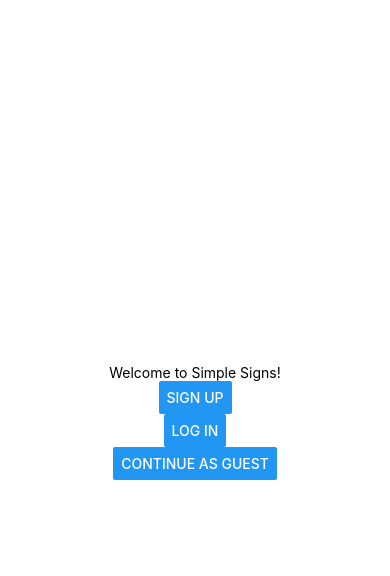
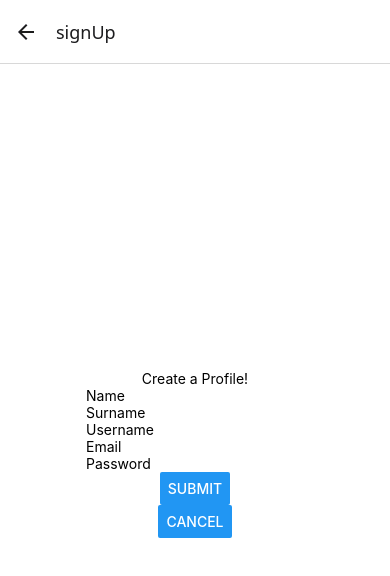
Before and after one commit to DeltaCharlie8/bslapp, a React Native app: screen /signUp in a window 390 px wide. Shown: the top 576 px of the page. Built offline with nearby package versions, Linux system fonts and the light colour scheme.

Commit message:
connect Sign Up button to Sign Up screen

```diff
--- a/App.js
+++ b/App.js
@@ -2,21 +2,45 @@
 import * as React from 'react';
 import { StyleSheet, Text, View, Button } from 'react-native';
 import { NavigationContainer } from '@react-navigation/native';
+import {createNativeStackNavigator} from '@react-navigation/native-stack';
+import signUp from './screens/signUp';
+
+const Stack = createNativeStackNavigator();
+
+// This is the launch screen when starting the app
+const launchScreen = ({ navigation }) => {
+  return (
+    <View style={styles.container}>
+      <StatusBar style="auto" />
+      <Text>Welcome to Simple Signs!</Text>
+      <Button
+        title="Sign Up"
+        onPress={() => navigation.navigate('signUp')}
+      />
+      <Button title="Log In" />
+      <Button title="Continue as Guest" />
+    </View>
+  );
+};
 
 const App = () => {
   return (
-      // This is the launch screen when starting the app
       <NavigationContainer>
-        <View style={styles.container}>
-          <StatusBar style="auto" />
-          <Text>Welcome to Simple Signs!</Text>
-          <Button title = "Sign Up" />
-          <Button title = "Log In" />
-          <Button title = "Continue as Guest" />
-        </View>
-      </NavigationContainer>
+      <Stack.Navigator>
+        <Stack.Screen
+          name="launchScreen"
+          component={launchScreen}
+        />
+        <Stack.Screen
+          name="signUp"
+          component={signUp}
+        />
+      </Stack.Navigator>
+    </NavigationContainer>
   );
 };
+
+
 
 const styles = StyleSheet.create({
   container: {
--- a/package.json
+++ b/package.json
@@ -12,11 +12,12 @@
     "@react-navigation/elements": "^2.2.5",
     "@react-navigation/native": "^7.0.14",
     "@react-navigation/native-stack": "^7.2.0",
+    "cocoapods": "^0.0.0",
     "expo": "~52.0.25",
     "expo-status-bar": "~2.0.1",
     "react": "18.3.1",
     "react-native": "0.76.6",
-    "react-native-safe-area-context": "4.12.0",
+    "react-native-safe-area-context": "^4.12.0",
     "react-native-screens": "~4.4.0"
   },
   "devDependencies": {
--- a/screens/signUp.js
+++ b/screens/signUp.js
@@ -1,24 +1,22 @@
 import { StatusBar } from 'expo-status-bar';
 import * as React from 'react';
 import { StyleSheet, Text, View, Button, TextInput } from 'react-native';
-import { NavigationContainer } from '@react-navigation/native';
+
 
 const signUp = () => {
   return (
       // This is the launch screen when starting the app
-      <NavigationContainer>
     <View style={styles.container}>
         <StatusBar style="auto" />
         <Text>Create a Profile!</Text>
-          <TextInput value={text} placeholder='Name'/>
-          <TextInput value={text} placeholder='Surname'/>
-          <TextInput value={text} placeholder='Username'/>
-          <TextInput value={text} placeholder='Email'/>
-          <TextInput value={text} placeholder='Password'/>
+        <TextInput placeholder='Name'/>
+        <TextInput placeholder='Surname'/>
+        <TextInput placeholder='Username'/>
+        <TextInput placeholder='Email'/>
+        <TextInput placeholder='Password' secureTextEntry/>
         <Button title = "Submit" />
         <Button title = "Cancel" />
     </View>
-      </NavigationContainer>
   );
 };
 
```
Also changed, not shown: 1 other file (tests, documents, lock files or other folders). Lines whose indentation alone changed are shown as unchanged.
